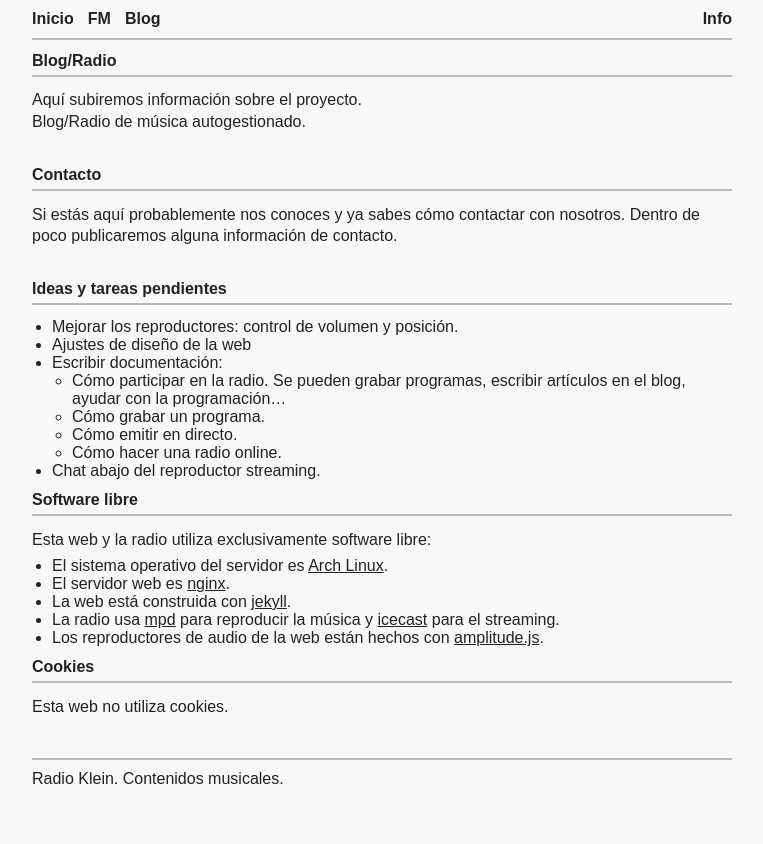
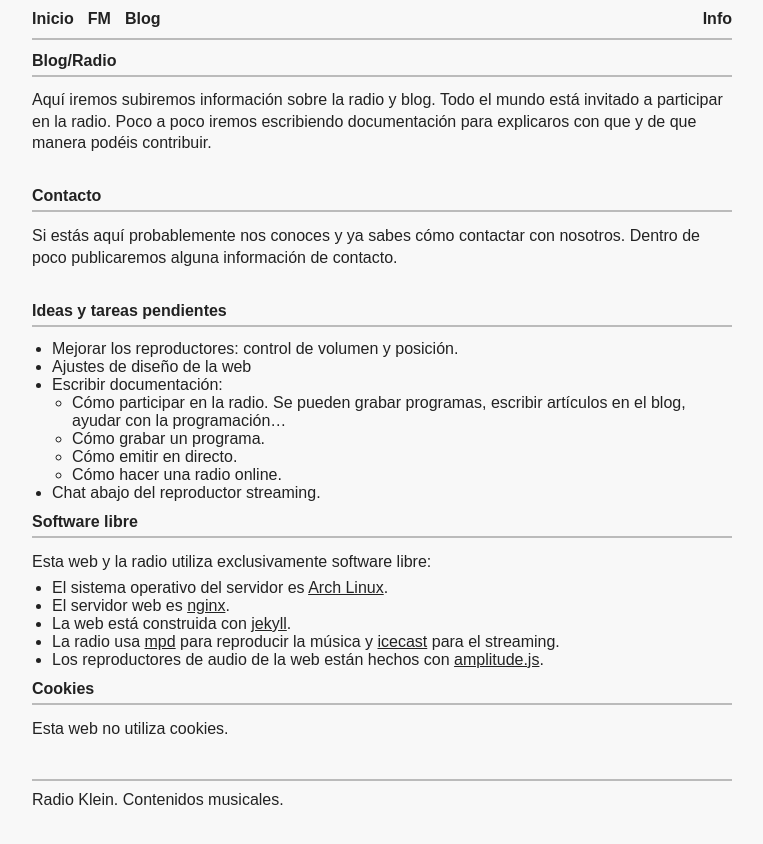
Before and after one commit to haztecaso/radio-klein, a Jekyll site: the page built from info.md, in a window 1280 px wide. Shown: the top 844 px of the page, without its empty margins (258-1021 px from the left). Built offline with Jekyll 4.4.1, drawn with Linux system fonts in a browser that asks for light colours.

Commit message:
Automated commit

```diff
--- a/info.md
+++ b/info.md
@@ -6,8 +6,7 @@ permalink: /info/
 
 # Blog/Radio
 
-Aquí subiremos información sobre el proyecto.
-Blog/Radio de música autogestionado.
+Aquí iremos subiremos información sobre la radio y blog. Todo el mundo está invitado a participar en la radio. Poco a poco iremos escribiendo documentación para explicaros con que y de que manera podéis contribuir.
 
 # Contacto
 
```
